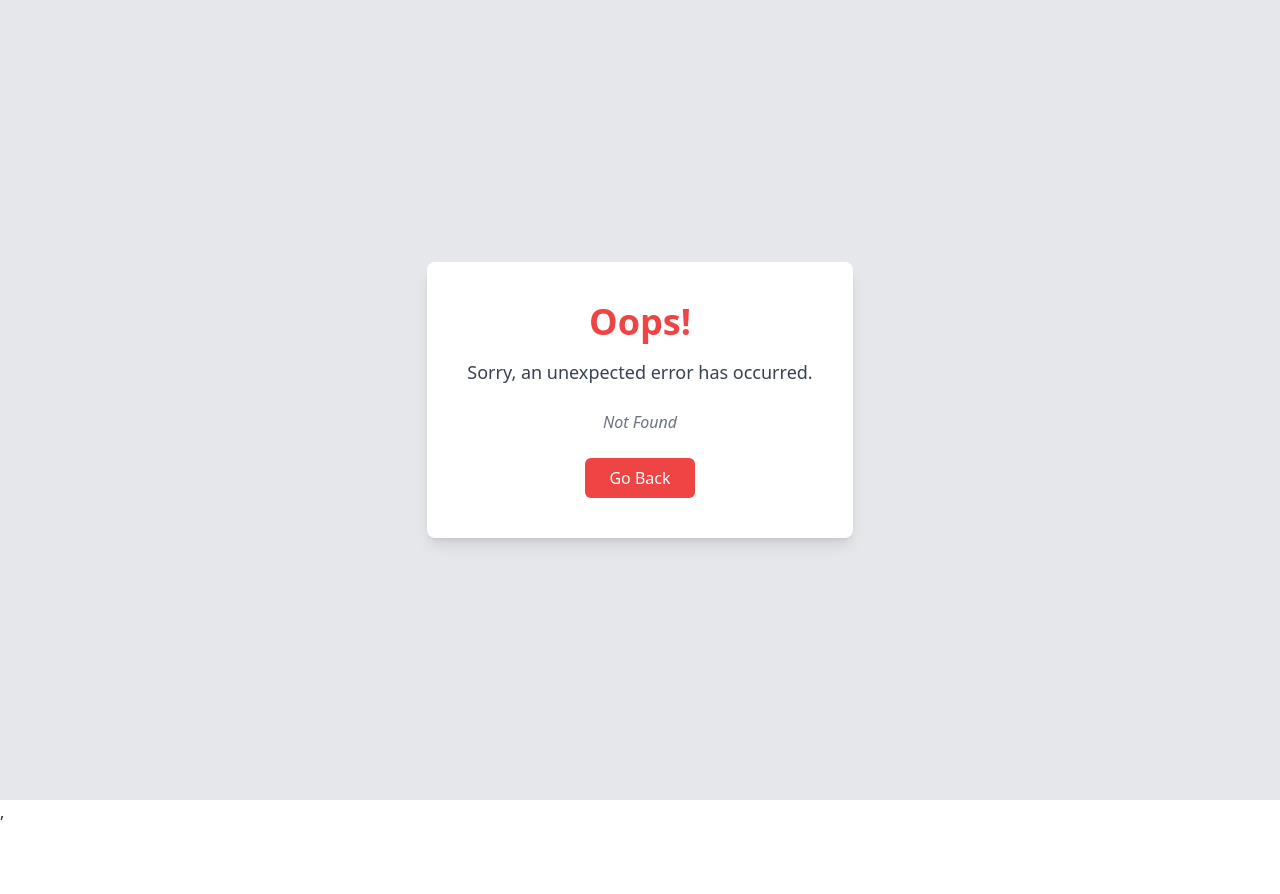
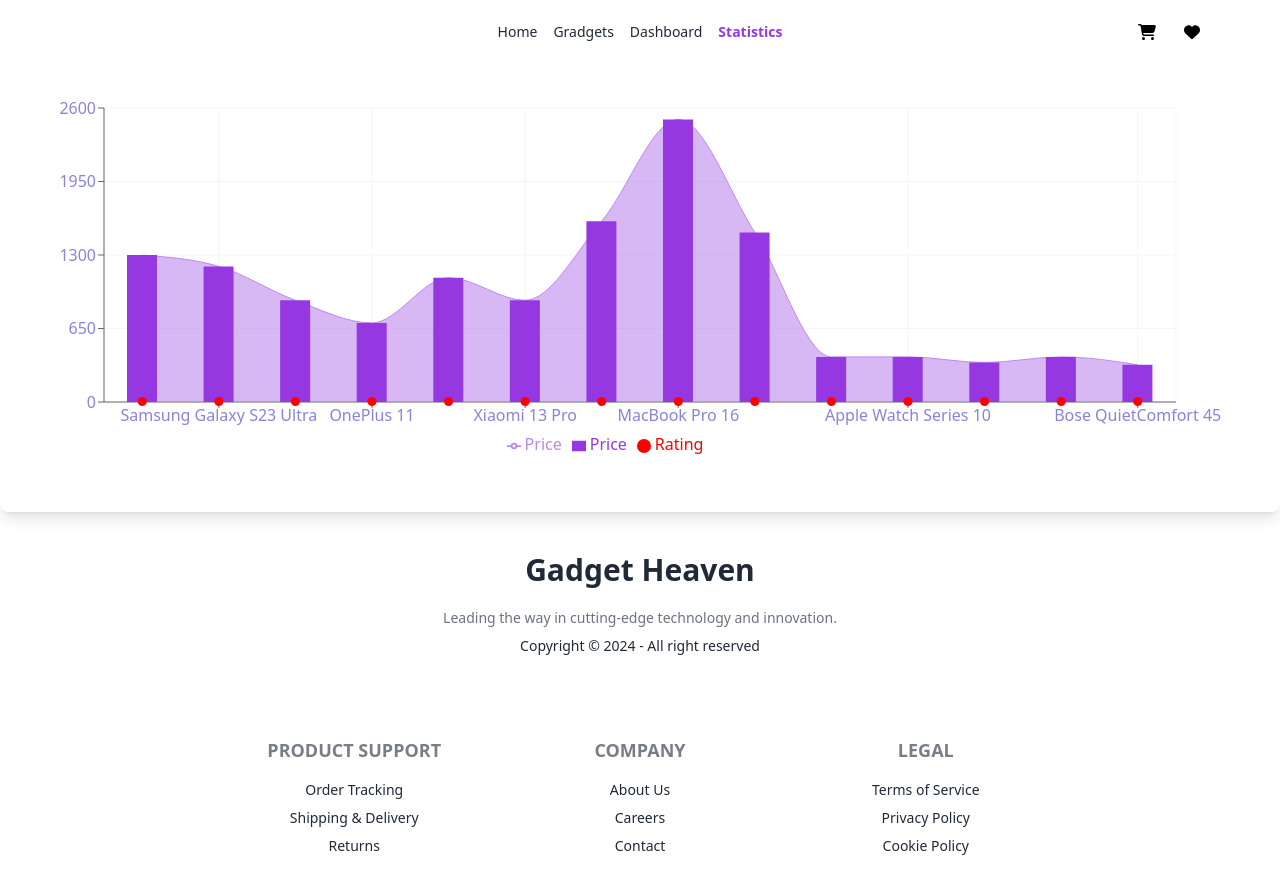
Before and after one commit to programming-hero-web-course-4/b10a8-gadget-heaven-khadija-urmi, a React (Vite) app: page /statistics in a window 1280 px wide. Before the commit this address had no page. Shown: the top 894 px of the page. Before the commit the page ends 824 px from the top, so only its background shows below. Built offline with nearby package versions, Linux system fonts and the light colour scheme.

Commit message:
new page is added

```diff
--- a/package.json
+++ b/package.json
@@ -20,6 +20,7 @@
     "react-helmet-async": "^2.0.5",
     "react-hot-toast": "^2.4.1",
     "react-router-dom": "^6.27.0",
+    "recharts": "^2.13.3",
     "sort-by": "^0.0.2"
   },
   "devDependencies": {
--- a/src/components/Navbar/Navbar.jsx
+++ b/src/components/Navbar/Navbar.jsx
@@ -29,6 +29,12 @@ const Navbar = () => {
             className={({ isActive }) => (isActive ? 'text-uniqueColor font-bold' : '')}
         >
             Dashboard
+        </NavLink>
+        <NavLink
+            to="/statistics"
+            className={({ isActive }) => (isActive ? 'text-uniqueColor font-bold' : '')}
+        >
+            Statistics
         </NavLink>
     </>
 
--- /dev/null
+++ b/src/pages/Statistics/Statistics.jsx
@@ -0,0 +1,34 @@
+import { useLoaderData } from "react-router-dom";
+import { Area, Bar, CartesianGrid, ComposedChart, Legend, ResponsiveContainer, Scatter, Tooltip, XAxis, YAxis } from "recharts";
+
+
+const Statistics = () => {
+    const data = useLoaderData();
+
+    return (
+        <div className="chart-container mx-auto bg-white p-6 rounded-lg shadow-lg">
+            <ResponsiveContainer width="100%" height={400}>
+                <ComposedChart
+                    data={data}
+                    margin={{
+                        top: 20,
+                        right: 80,
+                        bottom: 20,
+                        left: 20,
+                    }}
+                >
+                    <CartesianGrid stroke="#f5f5f5" />
+                    <XAxis dataKey="product_title" tick={{ fill: "#8884d8" }} />
+                    <YAxis tick={{ fill: "#8884d8" }} />
+                    <Tooltip />
+                    <Legend verticalAlign="bottom" height={36} />
+                    <Area type="monotone" dataKey="price" fill="#BF87EE" stroke="#BF87EE" name="Price" />
+                    <Bar dataKey="price" barSize={30} fill="#9538E2" name="Price" />
+                    <Scatter dataKey="rating" fill="#FF0000" name="Rating" />
+                </ComposedChart>
+            </ResponsiveContainer>
+        </div>
+    );
+};
+
+export default Statistics;
--- a/src/routes/Routes.jsx
+++ b/src/routes/Routes.jsx
@@ -6,6 +6,7 @@ import AllGadget from "../pages/AllGadget/AllGadget";
 import GadgetCards from "../components/GadgetCards/GadgetCards";
 import GadgetDeatils from "../pages/GadgetDeatils/GadgetDeatils";
 import ErrorPage from "../pages/ErrorPage/ErrorPage";
+import Statistics from "../pages/Statistics/Statistics";
 
 const router = createBrowserRouter([
     {
@@ -44,7 +45,12 @@ const router = createBrowserRouter([
             {
                 path: '/gadget/:gadgetId',
                 element: <GadgetDeatils />,
-                loader: () => fetch('../categoryDetails.json'),
+                loader: () => fetch('../categoryDetails.json')
+            },
+            {
+                path: '/statistics',
+                element: <Statistics />,
+                loader: () => fetch('../categoryDetails.json')
 
             }
         ],
```
Also changed, not shown: 1 other file (tests, documents, lock files or other folders).
